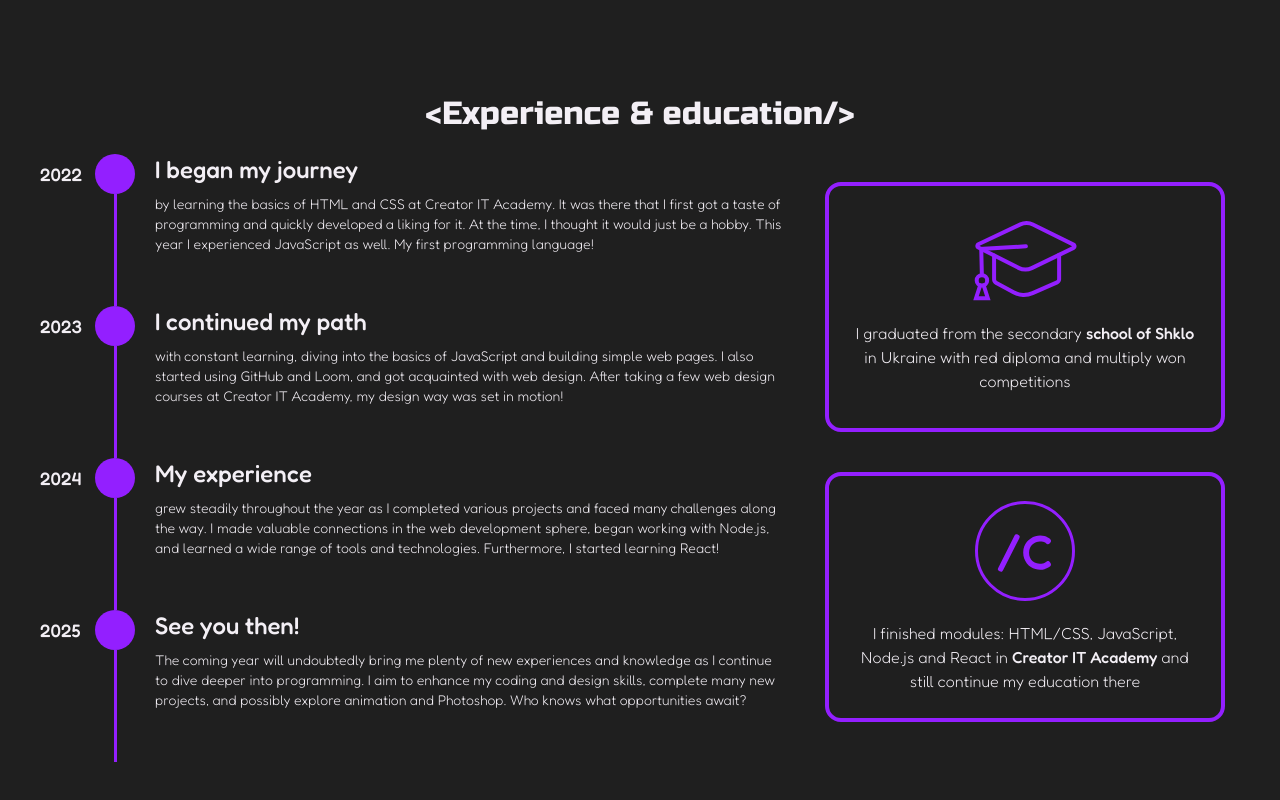
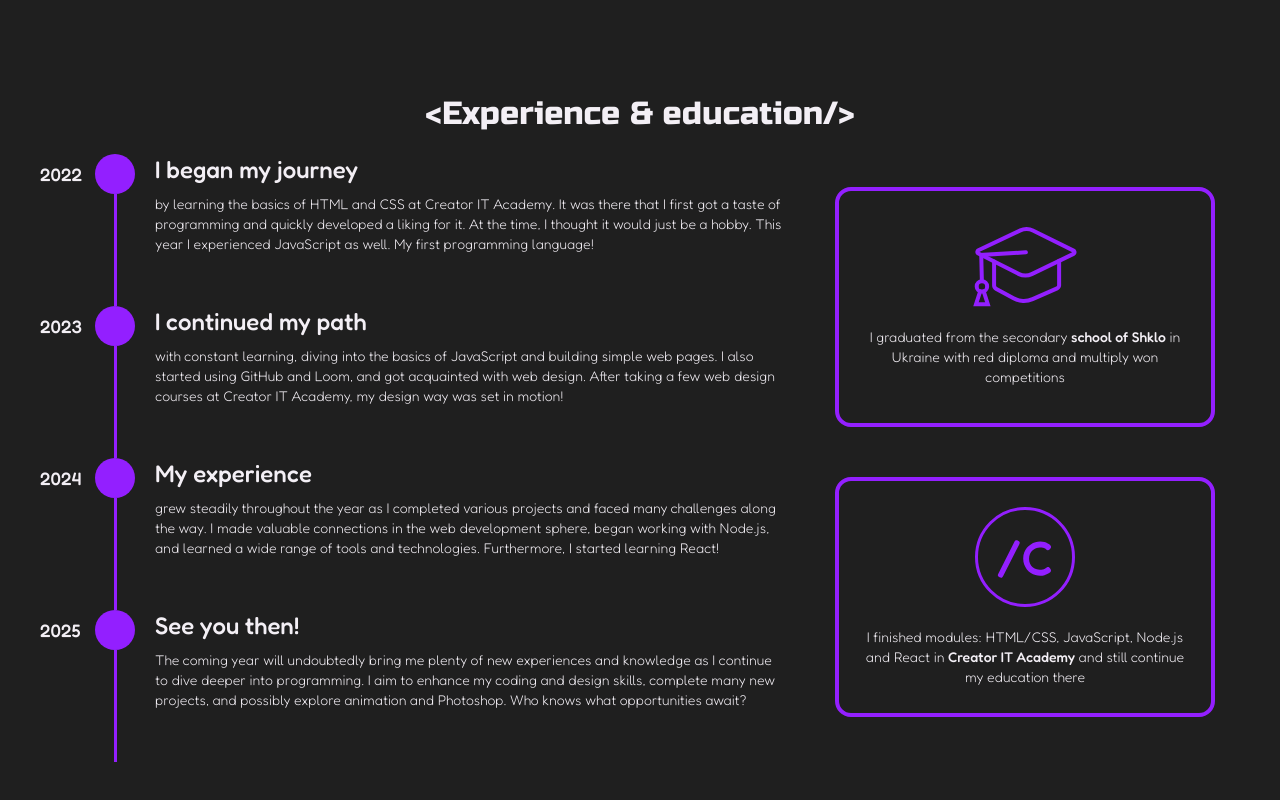
Before and after one commit to ZubalYana/Portfolio, a React (Vite) app: page /about in a window 1280 px wide. Shown: the part 1530-2330 px from the top of the page. Built offline with nearby package versions, Linux system fonts and the light colour scheme; a web font is replaced by a local one.

Commit message:
fix header styles, correct the education cards sizes

```diff
--- a/src/components/EducationCards.jsx
+++ b/src/components/EducationCards.jsx
@@ -23,25 +23,25 @@ export default function EducationCards() {
 
   return (
     <div className='eduCardsContainer h-[93%] w-[50%] mt-6 flex flex-col items-center justify-around'>
-      <div className="eduCard w-[400px] h-[250px] rounded-2xl border-customPurple border-4 p-5 flex flex-col items-center justify-center">
+      <div className="eduCard w-[380px] h-[240px] rounded-2xl border-customPurple border-4 p-5 flex flex-col items-center justify-center">
         <img
           src={graduationHat}
           alt="graduation logo"
           className={` ${isAnimatingHat ? 'animate__animated animate__swing' : ''}`}
           onClick={handleHatClick}
         />
-        <p className='text-customWhite font-light text-base text-center mt-5'>
+        <p className='text-customWhite font-light text-sm text-center mt-5'>
           I graduated from the secondary <span className='font-medium'>school of Shklo</span> in Ukraine with red diploma and multiply won competitions
         </p>
       </div>
-      <div className="eduCard w-[400px] h-[250px] rounded-2xl border-customPurple border-4 p-5 flex flex-col items-center justify-center">
+      <div className="eduCard w-[380px] h-[240px] rounded-2xl border-customPurple border-4 p-5 flex flex-col items-center justify-center">
         <img
           src={creatorLogo}
           alt="creator logo"
           className={` ${isAnimatingLogo ? 'animate__animated animate__swing' : ''}`}
           onClick={handleLogoClick}
         />
-        <p className='text-customWhite font-light text-base text-center mt-5'>
+        <p className='text-customWhite font-light text-sm text-center mt-5'>
           I finished modules: HTML/CSS, JavaScript, Node.js and React in <span className='font-medium'>Creator IT Academy</span> and still continue my education there
         </p>
       </div>
--- a/src/components/Header/Header.jsx
+++ b/src/components/Header/Header.jsx
@@ -27,7 +27,7 @@ export default function Header({openSettings}) {
           </NavLink>
         </li>
       </ul>
-      <FontAwesomeIcon icon={faGear} onClick={openSettings} className="text-customWhite text-2xl" />
+      <FontAwesomeIcon icon={faGear} onClick={openSettings} className="text-customWhite text-2xl cursor-pointer" />
     </header>
   );
 }
```
